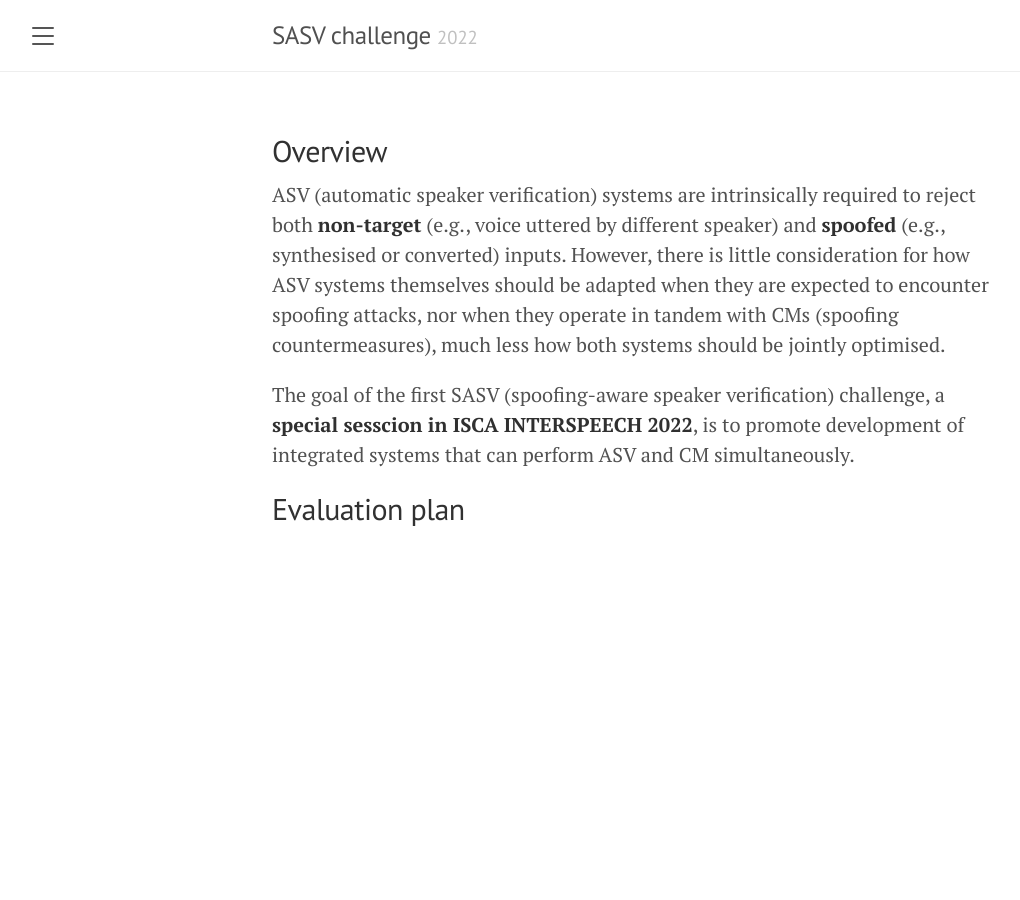
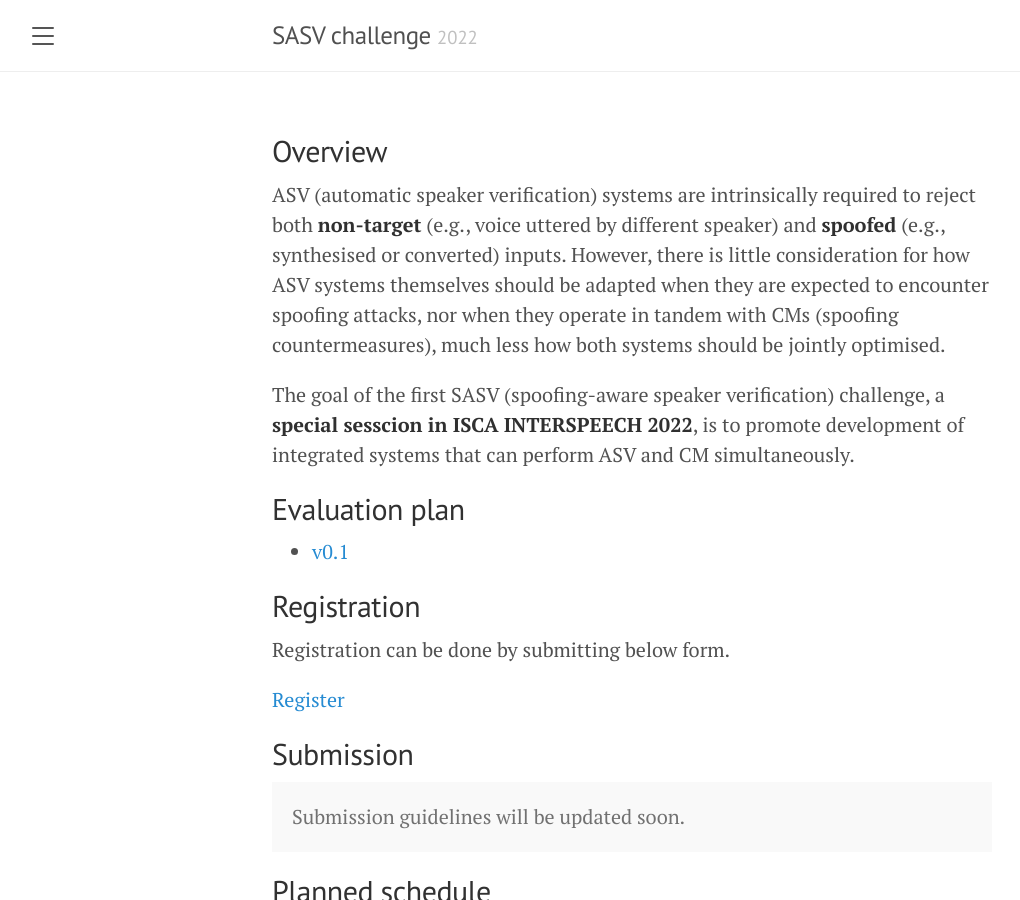
Before and after one commit to sasv-challenge/sasv-challenge.github.io, a Jekyll site: the page built from index.md, in a window 1280 px wide and 900 px high. Shown: the whole window, without its empty margins (8-1028 px from the left). Built offline with Jekyll 4.4.1, drawn with Linux system fonts in a browser that asks for light colours.

Commit message:
edit pdf

```diff
--- a/index.md
+++ b/index.md
@@ -11,7 +11,7 @@ The goal of the first SASV (spoofing-aware speaker verification) challenge, a **
 
 
 ## Evaluation plan
-- <object data="/pdfs/2022_SASV_evaluation_plan_v0.1.pdf" width="1000" height="1000" type='application/pdf'></object>
+- [v0.1](/pdfs/2022_SASV_evaluation_plan_v0.1.pdf)
 
 ## Registration
 Registration can be done by submitting below form.
```
